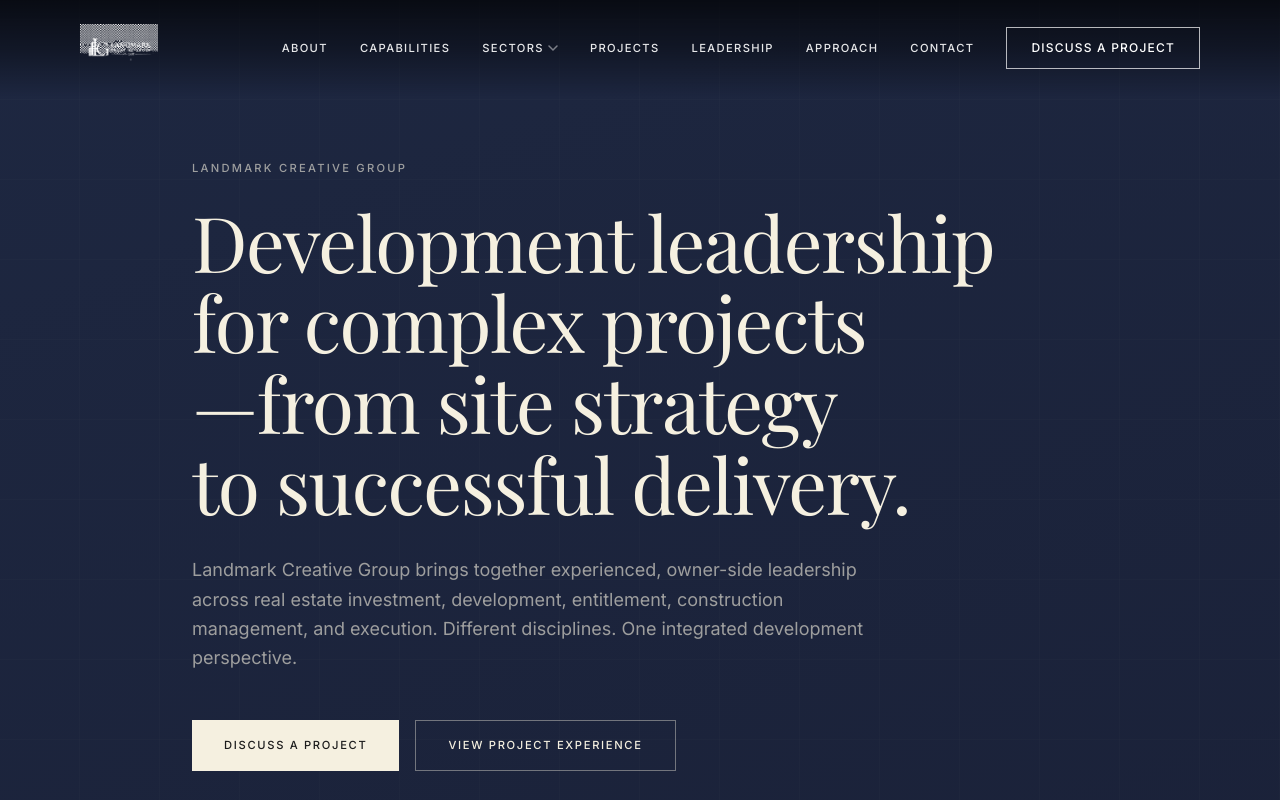
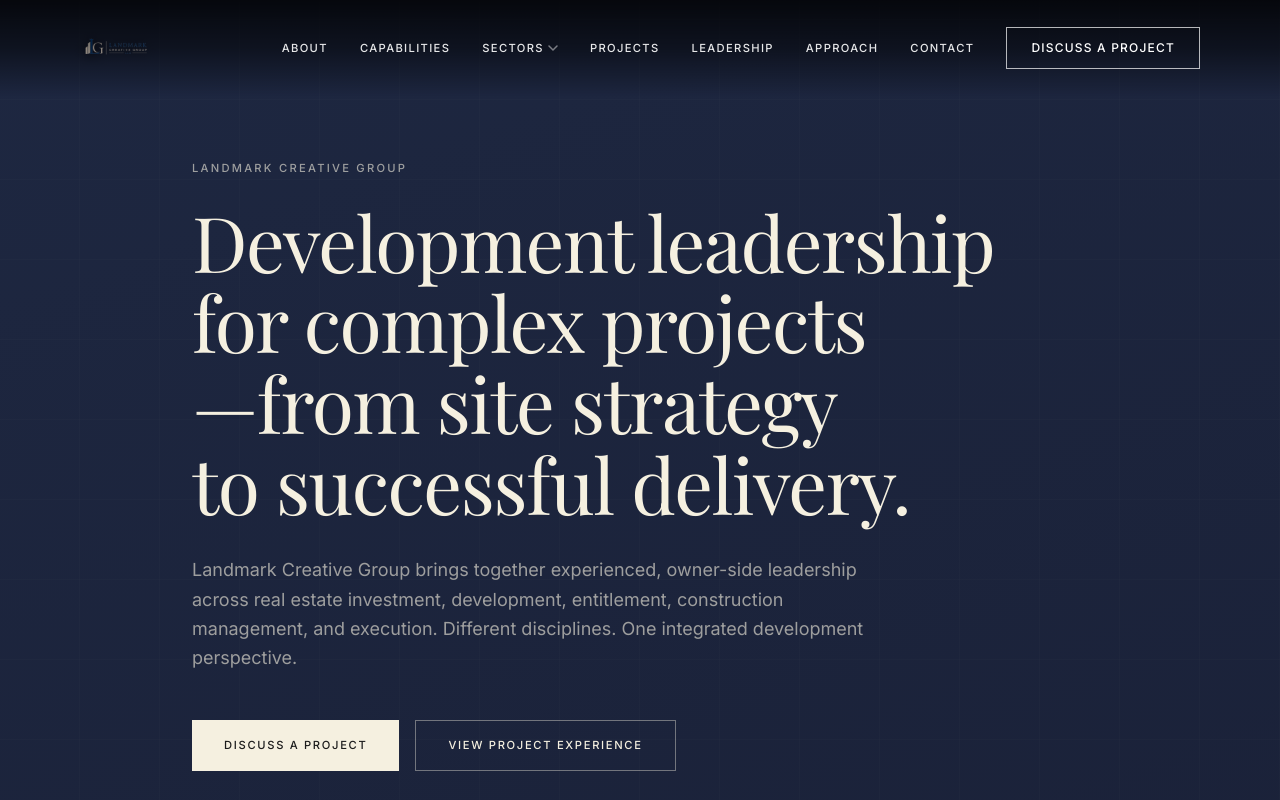
Before and after one commit to ShaneCRH/LCG-Website, a Next.js app: page / in a window 1280 px wide. Shown: the top 800 px of the page. Built offline with nearby package versions, Linux system fonts and the light colour scheme; a web font is replaced by a local one.

Commit message:
Use true full-color logo with real transparent background everywhere; ensure visibility via scrim/drop-shadow/plaque instead of recoloring

```diff
--- a/src/components/layout/SiteFooter.tsx
+++ b/src/components/layout/SiteFooter.tsx
@@ -31,13 +31,15 @@ export function SiteFooter() {
         {/* Top: Brand + CTA */}
         <div className="grid md:grid-cols-2 gap-12 mb-16 pb-16 border-b border-ivory/10">
           <div>
-            <Image
-              src="/brand/logo-horizontal-white.png"
-              alt="Landmark Creative Group LLC"
-              width={220}
-              height={135}
-              className="h-11 w-auto mb-6 opacity-90"
-            />
+            <div className="bg-ivory/95 inline-block px-4 py-3 mb-6">
+              <Image
+                src="/brand/logo-horizontal.png"
+                alt="Landmark Creative Group LLC"
+                width={220}
+                height={135}
+                className="h-11 w-auto"
+              />
+            </div>
             <p className="text-sm text-ivory/60 leading-relaxed max-w-sm">
               Development leadership for complex projects — from opportunity and site strategy through successful delivery.
             </p>
--- a/src/components/layout/SiteHeader.tsx
+++ b/src/components/layout/SiteHeader.tsx
@@ -42,7 +42,7 @@ export function SiteHeader() {
       className={`fixed top-0 left-0 right-0 z-50 transition-all duration-300 ${
         scrolled || menuOpen
           ? "bg-ivory/96 backdrop-blur-sm shadow-sm border-b border-charcoal/8"
-          : "bg-gradient-to-b from-black/70 via-black/40 to-transparent"
+          : "bg-gradient-to-b from-black/80 via-black/50 to-transparent"
       }`}
     >
       <div className="container-site">
@@ -50,11 +50,11 @@ export function SiteHeader() {
           {/* Logo */}
           <Link href="/" className="focus-visible:outline-none focus-visible:ring-2 focus-visible:ring-charcoal focus-visible:ring-offset-2 flex items-center">
             <Image
-              src={transparent ? "/brand/logo-horizontal-white.png" : "/brand/logo-horizontal.png"}
+              src="/brand/logo-horizontal.png"
               alt="Landmark Creative Group LLC"
               width={260}
               height={160}
-              className="h-11 md:h-12 w-auto"
+              className={`h-11 md:h-12 w-auto transition-all duration-300 ${transparent ? "drop-shadow-[0_1px_6px_rgba(0,0,0,0.9)]" : ""}`}
               priority
             />
           </Link>
```
Also changed, not shown: public/brand/logo-horizontal-white.png (deleted), public/brand/logo-horizontal.png.
